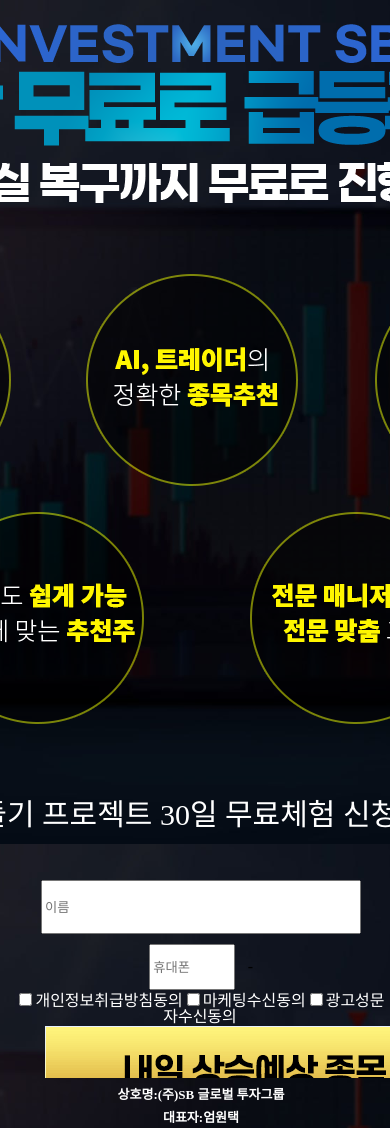
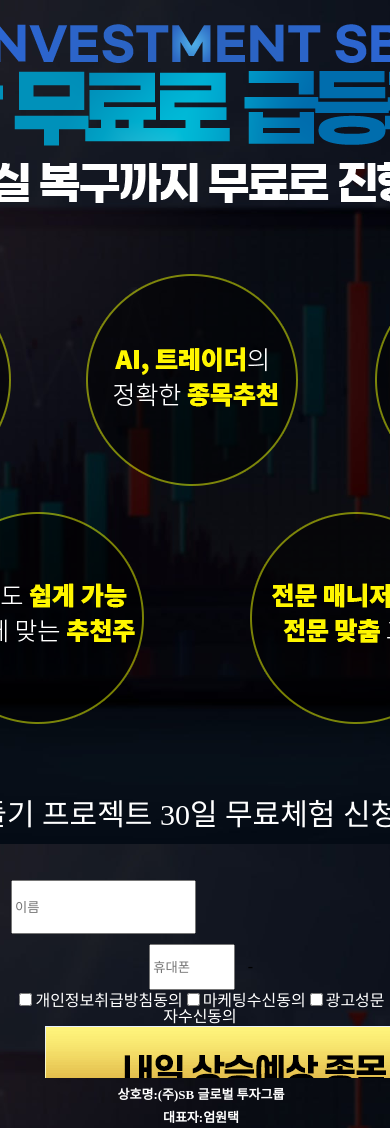
Before and after one commit to euntti/newstest, a React (Create React App) app: page / in a window 390 px wide. Shown: the top 1128 px of the page. Built offline with nearby package versions, Linux system fonts and the light colour scheme; no server answers.

Commit message:
모바일 및 크기 수정

```diff
--- a/src/App.css
+++ b/src/App.css
@@ -141,8 +141,11 @@ table {
   height: 1023px;
   margin-left: 20px;
 }
+.namephone{
+  display: inline-flex;
+}
 .username {
-  width: 300px;
+  width: 200px;
   height: 48px;
   margin-left: 12px;
   margin-bottom: 10px;
@@ -223,9 +226,12 @@ table {
     /* width:10vw; */
     /* height:300px; */
   }
+  .namephone{
+    display: inline-flex;
+  }
   .nameArea {
     /* background-color: red; */
-    width: 100%;
+    width: 50%;
     margin-top: 20px;
     display: flex;
     justify-content: center;
```
